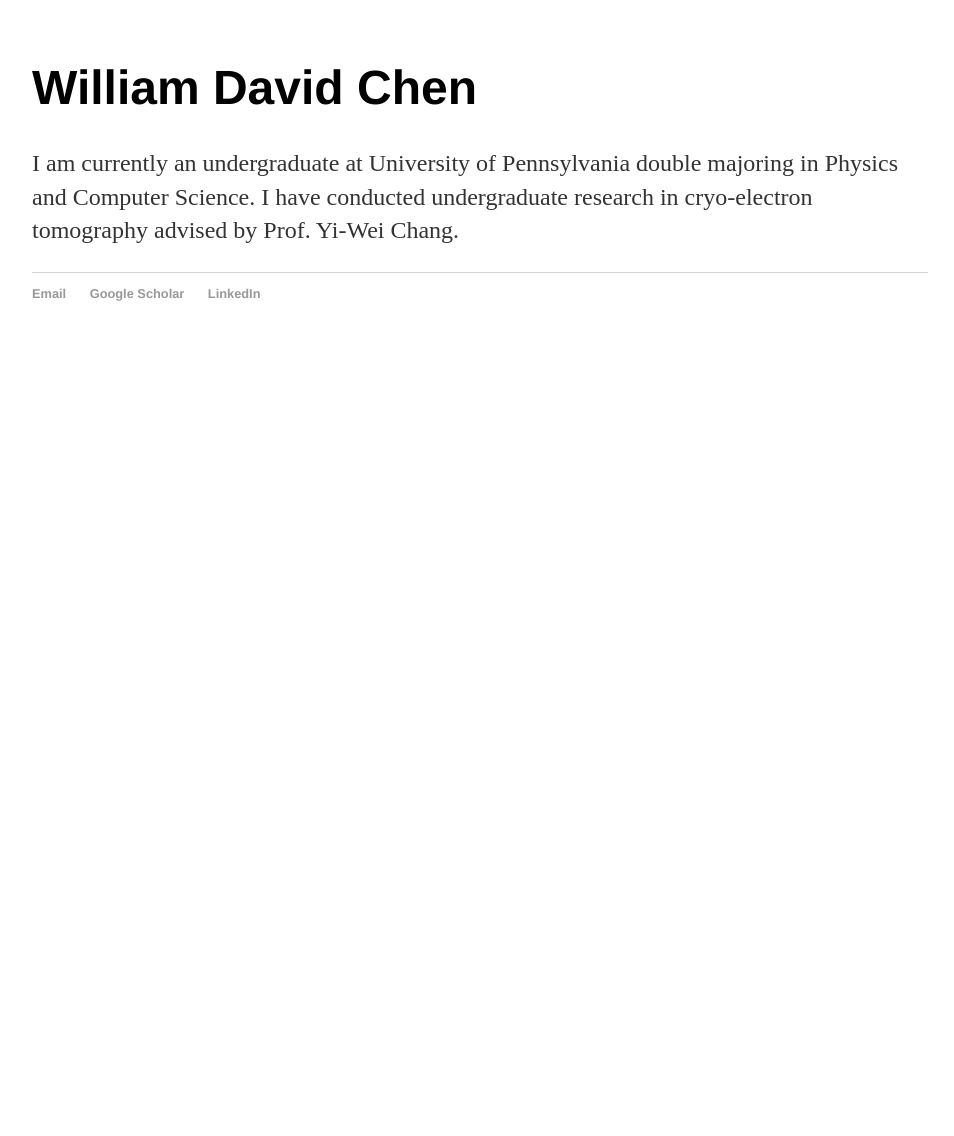
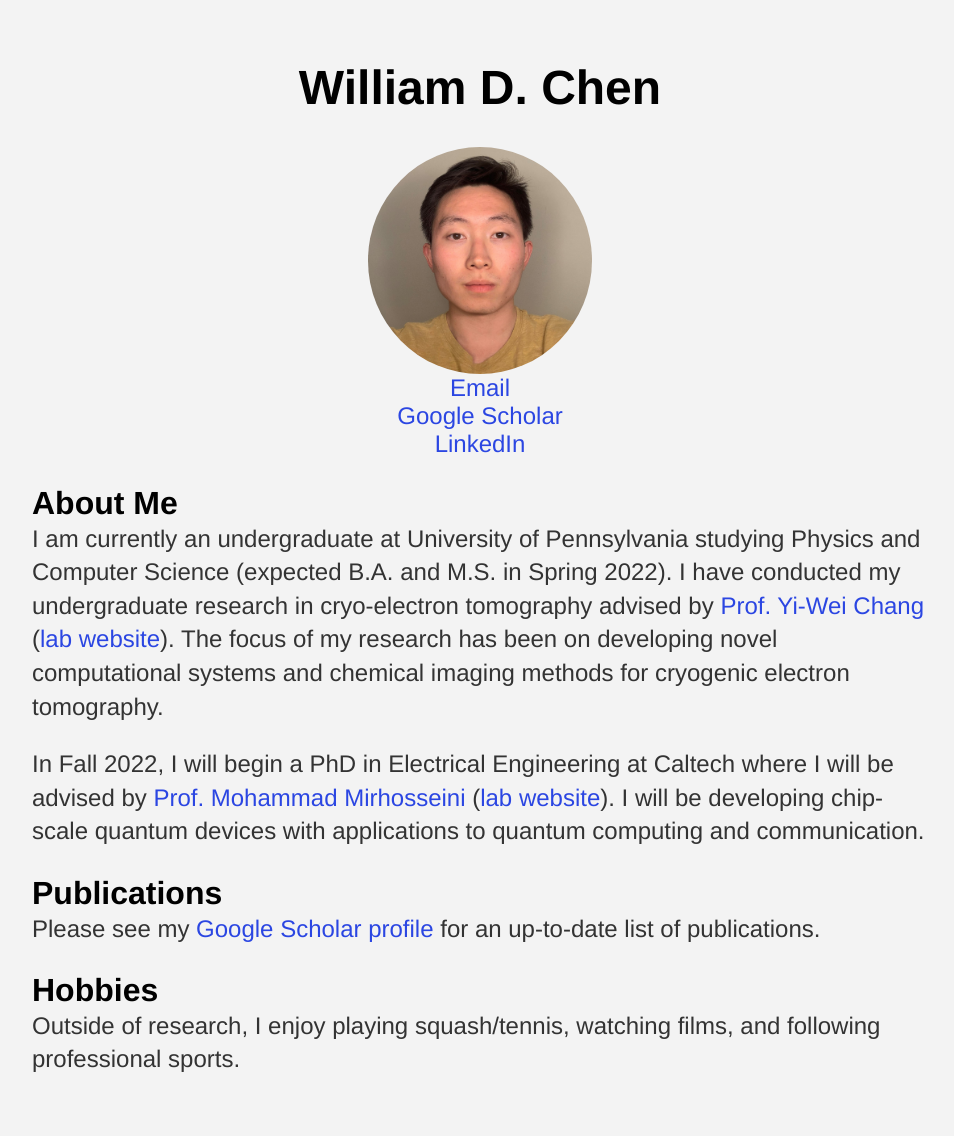
Before and after one commit to bchen00/bchen00.github.io, a Jekyll site: the page built from index.html, in a window 1280 px wide. Shown: the whole page, without its empty margins (160-1114 px from the left). Built offline with Jekyll 4.4.1, drawn with Linux system fonts in a browser that asks for light colours; before the commit the page ends 900 px from its top, so only the background shows below that.

Commit message:
website fully functional

```diff
--- a/_layouts/default.html
+++ b/_layouts/default.html
@@ -9,13 +9,5 @@
 		<div class="container">
        			 {{ content }}
 		</div><!-- /.container -->
-
-		<footer>
-    		<ul>
-        		<li><a href="mailto:billy.d.chen@gmail.com">Email</a></li>
-			<li><a href="https://scholar.google.com/citations?hl=en&user=wwwTbTYAAAAJ">Google Scholar</a></li>
-			<li><a href="https://linkedin.com/in/william-chen-b51524187">LinkedIn</a></li>
-			</ul>
-		</footer>
 	</body>
 </html>
--- a/css/main.css
+++ b/css/main.css
@@ -2,8 +2,9 @@
     margin: 60px auto;
     width: 70%;
 }
+
 nav ul, footer ul {
-    font-family:'Helvetica', 'Arial', 'Sans-Serif';
+    font-family:'Helvetica Neue', Helvetica, Arial, sans-serif;
     padding: 0px;
     list-style: none;
     font-weight: bold;
@@ -13,21 +14,54 @@
     margin-right: 20px;
 }
 a {
+    font-family:'Helvetica Neue', Helvetica, Arial, sans-serif;
+    font-weight: 400;
     text-decoration: none;
-    color: #999;
+    color: rgb(43, 70, 226);
 }
 a:hover {
     text-decoration: underline;
 }
 h1 {
     font-size: 3em;
-    font-family:'Helvetica', 'Arial', 'Sans-Serif';
+    font-family:'Helvetica Neue', Helvetica, Arial, sans-serif;
+    text-align: center;
 }
+
+h2 {
+    font-size: 2em;
+    margin-bottom: 0px;
+    font-family:'Helvetica Neue', Helvetica, Arial, sans-serif;
+}
+
 p {
+    font-family:'Helvetica Neue', Helvetica, Arial, sans-serif;
+    margin-top: 0px;
     font-size: 1.5em;
     line-height: 1.4em;
     color: #333;
+    font-weight: 400;
 }
+
+div.item {
+    vertical-align: top;
+    display: inline-block;
+    text-align: center;
+}
+
+img {
+    display: block;
+    margin-left: auto;
+    margin-right: auto;
+    width: 25%;
+    border-radius: 50%;
+  }
+
+.caption {
+    text-align: center;
+    font-size: 1.5em;
+}
+
 footer {
     border-top: 1px solid #d5d5d5;
     font-size: .8em;
@@ -41,3 +75,5 @@
 ul.posts li {
     list-style: none;
 }
+
+body {background-color: rgb(243, 243, 243);}
--- a/index.html
+++ b/index.html
@@ -1,8 +1,38 @@
 ---
 layout: default
-title: William David Chen
+title: William D. Chen
 ---
 <div class="blurb">
-	<h1>William David Chen</h1>
-	<p>I am currently an undergraduate at University of Pennsylvania double majoring in Physics and Computer Science. I have conducted undergraduate research in cryo-electron tomography advised by Prof. Yi-Wei Chang.</p>
+	<h1>William D. Chen</h1>
+	<div class="item">
+		<img src="/assets/images/me.jpg"/>
+		<span class="caption">
+			<a href="mailto:wchen22@sas.upenn.edu">Email</a><br>
+			<a href="https://scholar.google.com/citations?hl=en&user=wwwTbTYAAAAJ"> Google Scholar</a><br>
+			<a href="https://linkedin.com/in/william-chen-b51524187">LinkedIn</a>
+		</span>
+	</div>
+
+	<h2>About Me</h2>
+	<p>
+		I am currently an undergraduate at University of Pennsylvania studying Physics and Computer Science (expected B.A. and M.S. in Spring 2022).
+		I have conducted my undergraduate research in cryo-electron tomography advised by <a href="https://www.med.upenn.edu/apps/faculty/index.php/g275/p9162152">Prof. Yi-Wei Chang</a> (<a href="https://www.yiweichanglab.org/">lab website</a>).
+		The focus of my research has been on developing novel computational systems and chemical imaging methods for cryogenic electron tomography.
+	</p>
+
+	<p>
+		In Fall 2022, I will begin a PhD in Electrical Engineering at Caltech where I will be advised by <a href="https://ee.caltech.edu/people/mohmir">Prof. Mohammad Mirhosseini</a> (<a href="https://qubit.caltech.edu/">lab website</a>).
+		I will be developing chip-scale quantum devices with applications to quantum computing and communication.
+	</p>
+
+	<h2>Publications</h2>
+	<p>
+		Please see my <a href="https://scholar.google.com/citations?hl=en&user=wwwTbTYAAAAJ"> Google Scholar profile</a> for an up-to-date list of publications.
+	</p>
+
+	<h2>Hobbies</h2>
+	<p>
+		Outside of research, I enjoy playing squash/tennis, watching films, and following professional sports.
+	</p>
+
 </div><!-- /.blurb -->
```
Also changed, not shown: assets/images/me.jpg (added).
